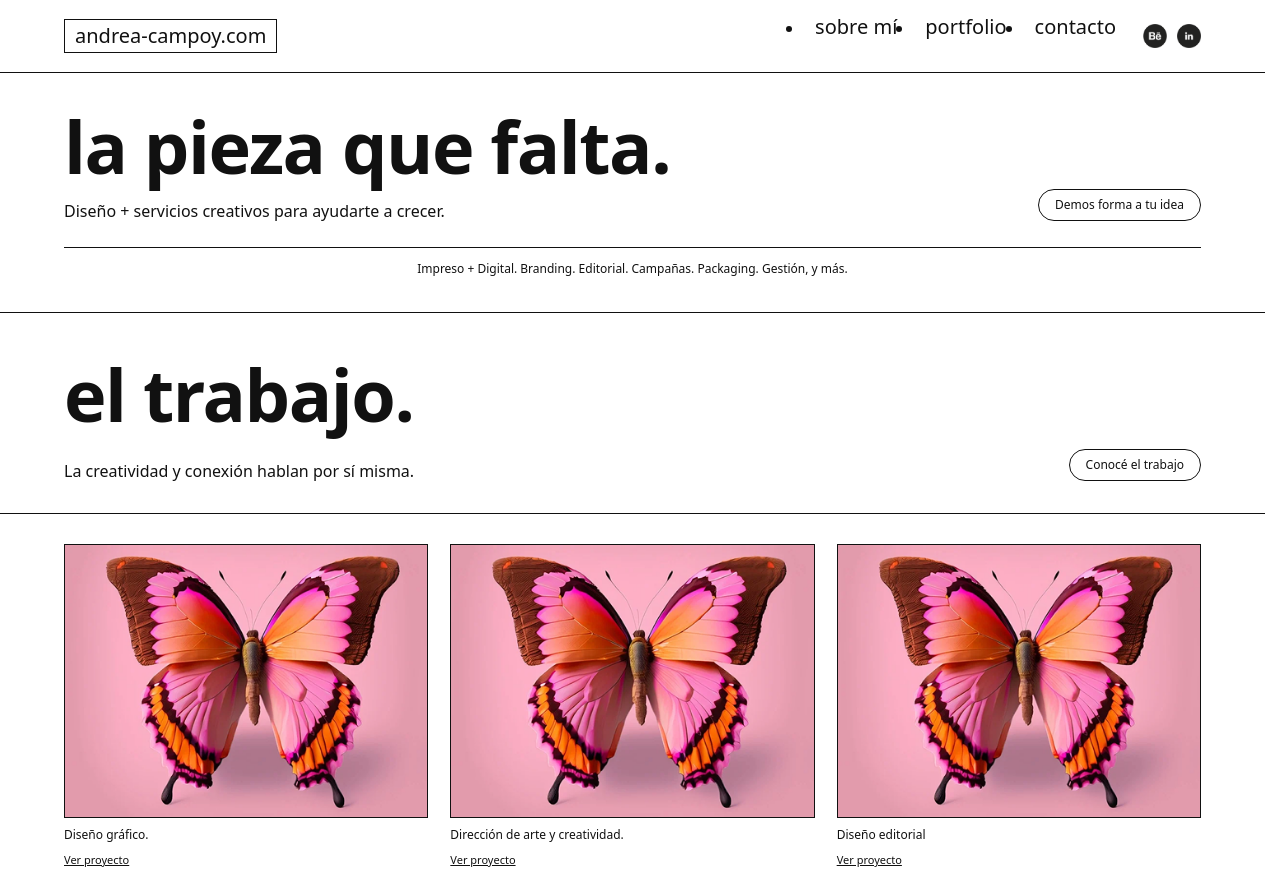
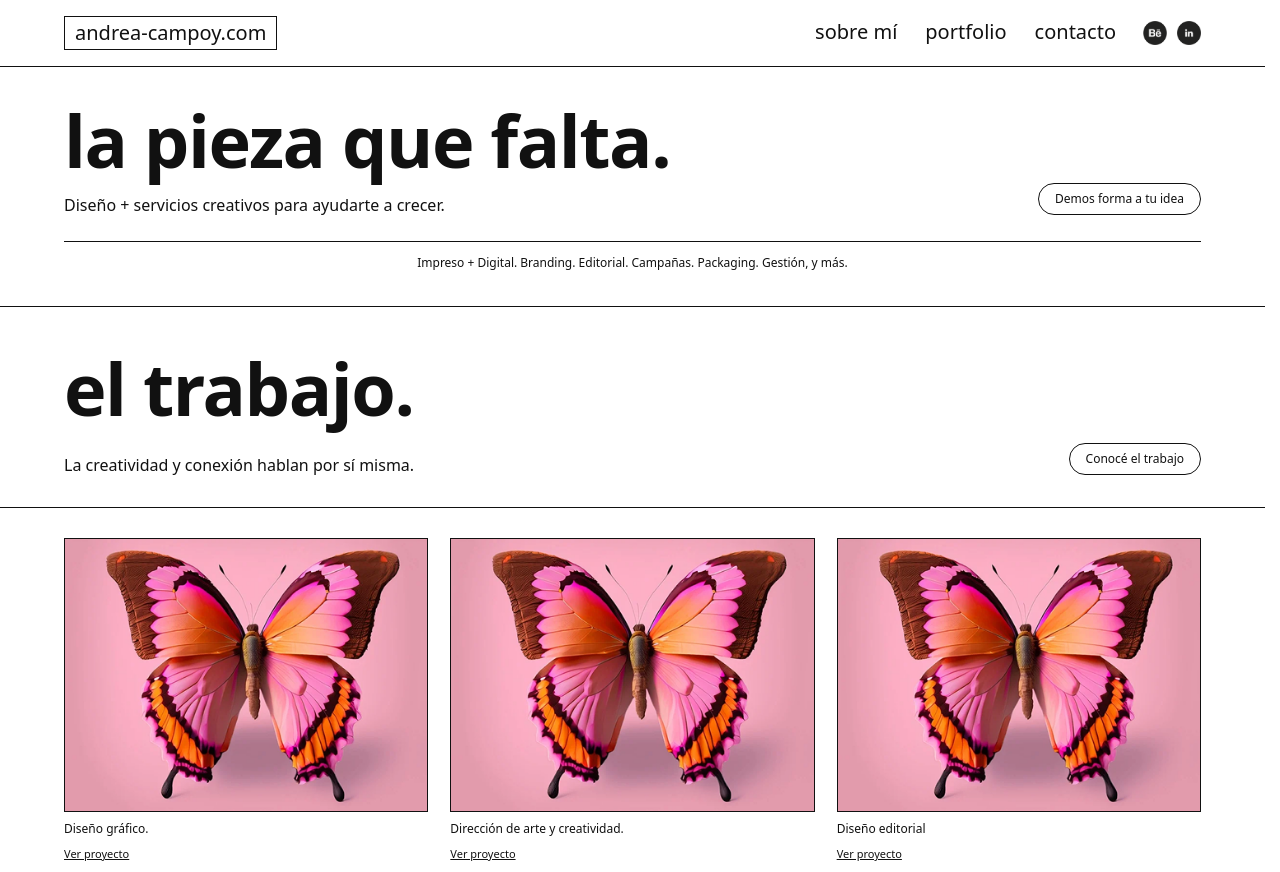
Before and after one commit to Bambolletta/proyecto-andrea-2026-github, a website: page index.html in a window 1280 px wide. Shown: the top 872 px of the page. Drawn offline with nearby package versions, Linux system fonts and the light colour scheme.

Commit message:
Ajusta menu semantico y corrige estilos finales

```diff
--- a/scss/main.scss
+++ b/scss/main.scss
@@ -102,6 +102,16 @@ HEADER / NAV NUEVO
   display: flex;
   align-items: center;
   gap: 6px;
+  list-style: none;
+  padding-left: 0;
+  margin-top: 0;
+  margin-bottom: 0;
+}
+
+.site-nav-desktop li {
+  margin: 0;
+  padding: 0;
+  list-style: none;
 }
 
 .site-nav-desktop a {
```
Also changed, not shown: css/style.css, 1 other file.
